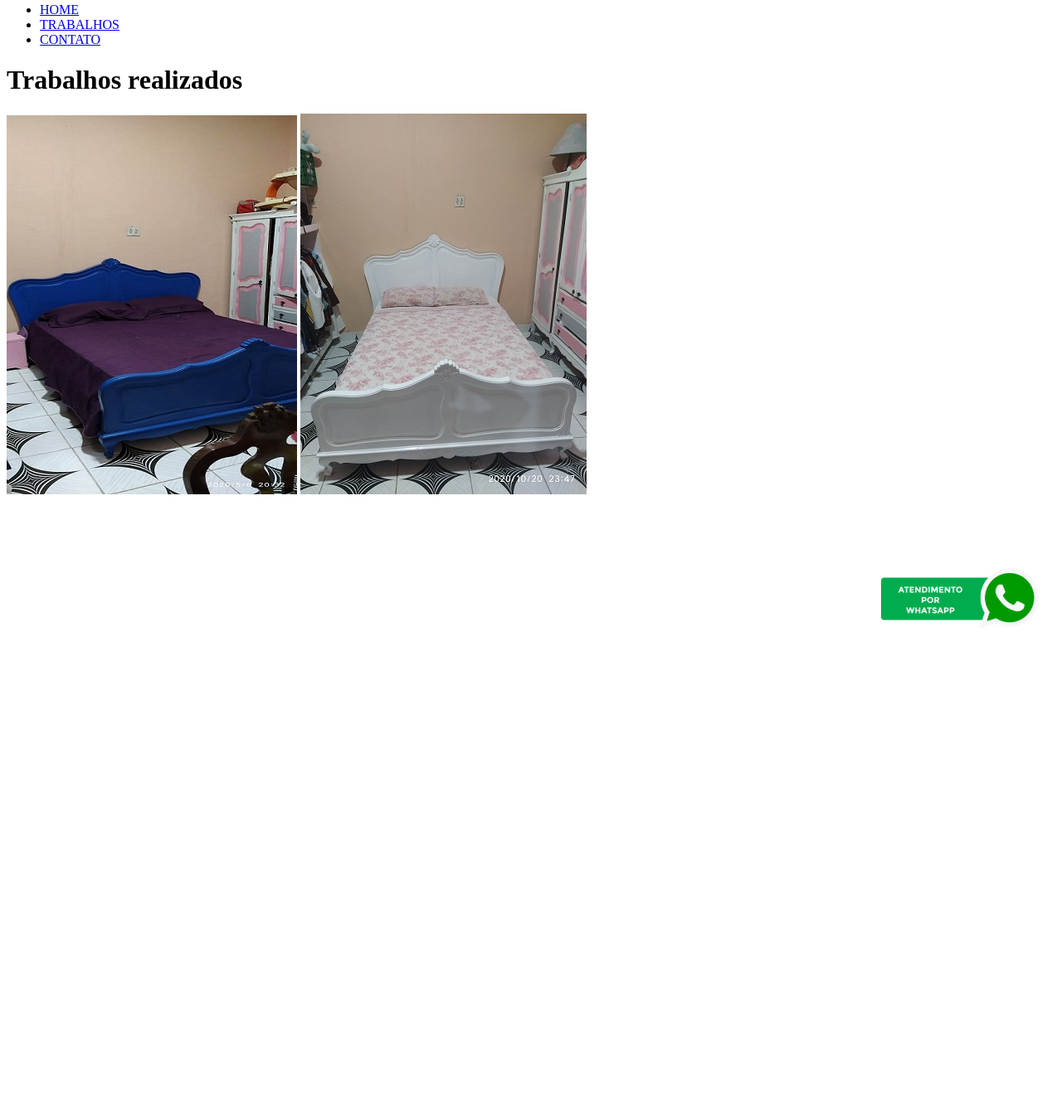
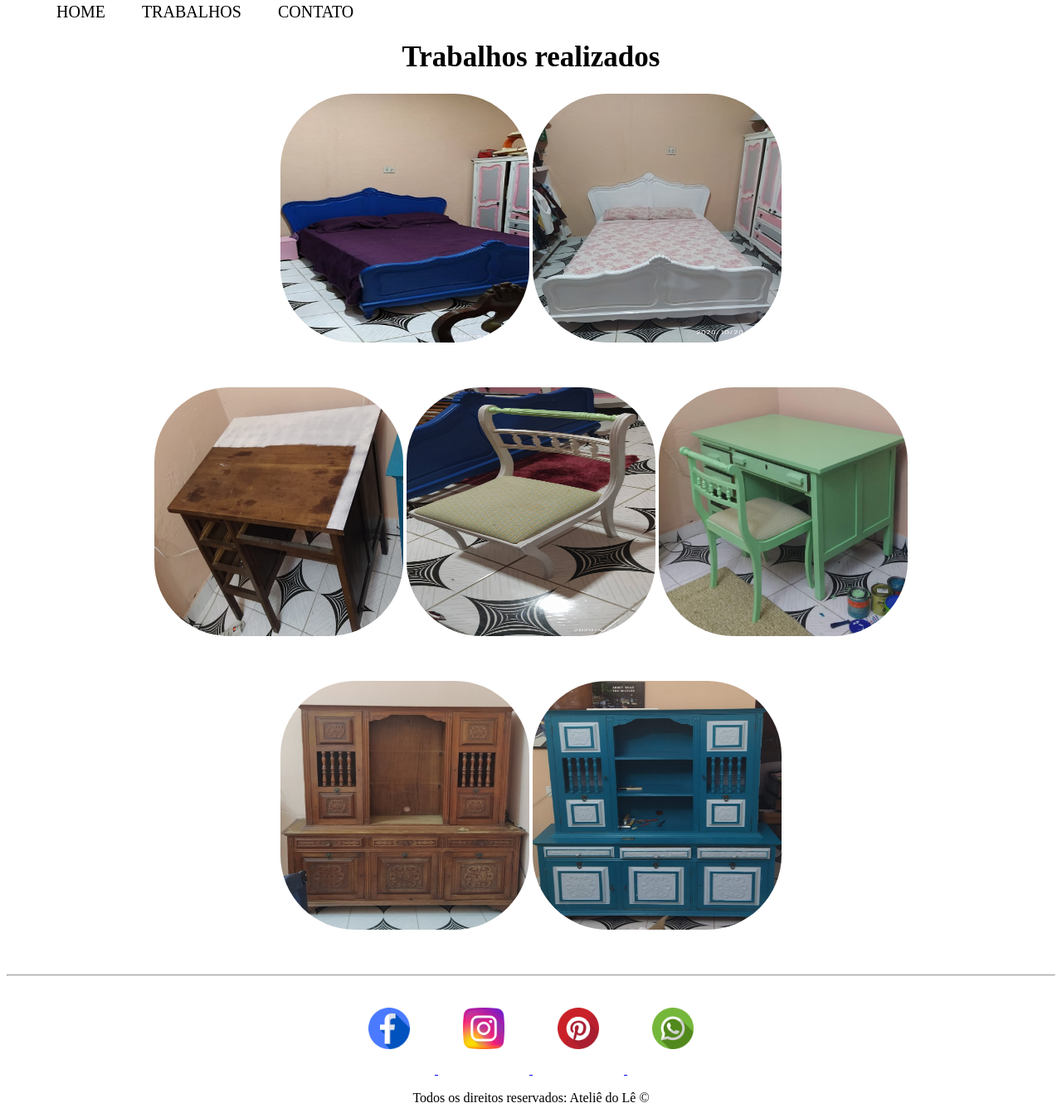
Before and after one commit to LeandroSilvaPaiva/fundamentos-web, a plain HTML site: page trabalhos.html in a window 1280 px wide. Shown: the part 13-1349 px from the top of the page at 83% size. Before the commit the page ends 800 px from the top, so only its background shows below. Drawn offline with Linux system fonts and the light colour scheme.

Commit message:
testes css

```diff
--- /dev/null
+++ b/assets/css/style.css
@@ -0,0 +1,57 @@
+/*estilo página index.html*/
+
+.center{
+    text-align: center;
+}
+.container{
+    display: flex;
+    flex-flow: row;
+    justify-content: center;
+    align-items: center;
+}
+
+#menu li {
+    display: inline;
+    padding: 20px;
+}
+#menu li a {
+    text-decoration: none;
+    color: black;
+    font-size: 20px;
+}
+#menu li a:hover{
+    color: blue;
+}
+.p-30{
+    padding: 30px;
+}
+.br-50{
+    border-radius: 30%;
+}
+.wh{
+    width: 500px;
+    height: 350px;
+}
+.tm-social{
+    width: 50px;
+    height: 50px;
+}
+.font{
+    font-size: 35px;
+    color: rgb(0, 0, 0);
+}
+.font:hover{
+    color: tomato;
+}
+
+/*estilo página trabalhos.html*/
+.wh-trabalhos{
+    width: 300px;
+    height: 300px;
+}
+.ml-50{
+    margin-left: 50px;
+}
+.mb-50{
+    margin-bottom: 50px;
+}
--- a/trabalhos.html
+++ b/trabalhos.html
@@ -4,9 +4,10 @@
     <meta charset="UTF-8">
     <meta name="viewport" content="width=device-width, initial-scale=1.0">
     <title>Trabalhos</title>
+    <link rel="stylesheet" href="assets/css/style.css">
 </head>
 <body>
-    <ul>
+    <ul id=menu>
         <li>
             <a href="index.com">HOME</a>
         </li>
@@ -18,11 +19,49 @@
         </li>
     </ul>
 
-    <h1>Trabalhos realizados</h1>
-    <img src="assets/img/antes.jpg" alt="Antes da restauração">
-    <img src="assets/img/depois.jpg" alt="Depois da restauração">
+    <h1 class="font center">Trabalhos realizados</h1>
+    <div class="container mb-50">
+        <div>
+            <img class="wh-trabalhos br-50" src="assets/img/antes.jpg" alt="Antes da restauração">
+            <img class="wh-trabalhos br-50" src="assets/img/depois.jpg" alt="Depois da restauração">
+        </div>
+    </div>
+    <div class="container mb-50">
+        <div>
+           <img class="wh-trabalhos br-50" src="assets/img/mesa.jpg" alt="Mesa antes">
+           <img class="wh-trabalhos br-50" src="assets/img/cadeira.jpg" alt="Cadeira antes">
+           <img class="wh-trabalhos br-50" src="assets/img/mesa e cadeira.jpg" alt="Mesa e cadeira depois">
+        </div>
+    </div>
+    <div class="container mb-50">
+        <div>
+           <img class="wh-trabalhos br-50" src="assets/img/arca antes.jpg" alt="Arca antes">
+           <img class="wh-trabalhos br-50" src="assets/img/arca depois.jpg" alt="Arca depois">
+        </div>
+    </div>
 
-    <a href="https://api.whatsapp.com/send?l=pt&amp;phone=5511989755718"><img src="assets/img/whats.png" style="height:80px; position:fixed; bottom: 25px; right: 25px; z-index:100;" data-selector="img"></a>
+    <hr>
+    <div class="container">
+      <div>
+        <a href="https://www.facebook.com/" target="_blank">
+            <img class="tm-social p-30" src="assets/img/facebook.png" alt="Facebook">
+        </a>
+        <a href="https://www.instagram.com/" target="_blank">
+            <img class="tm-social p-30"  src="assets/img/instagram.png" alt="Instagram">
+        </a>
+        <a href="https://br.pinterest.com/" target="_blank">
+            <img class="tm-social p-30" src="assets/img/pinterest.png" alt="Pinterest">
+        </a>
+        <a href="https://api.whatsapp.com/send?l=pt&amp;phone=5511989755718" target="_blank">
+            <img class="tm-social p-30" src="assets/img/whatsapp.png" alt="whatsapp">
+        </a>
+      </div>
+    </div>
+<footer>
+<p class="center">
+    Todos os direitos reservados: Ateliê do Lê &copy;
+</p>
 
+</footer>
 </body>
 </html>
```
Also changed, not shown: contato.html (+34 -6 lines), index.html (+40 -6 lines), assets/img/0_IMG_5639-1_2.JPG (deleted), assets/img/arca antes.jpg (added), assets/img/arca depois.jpg (added), assets/img/cadeira.jpg (added), assets/img/facebook.png (added), assets/img/instagram.png (added), assets/img/mesa e cadeira.jpg (added), assets/img/mesa.jpg (added), assets/img/pinterest.png (added), assets/img/whats.png (deleted), assets/img/whatsapp.png (added).
